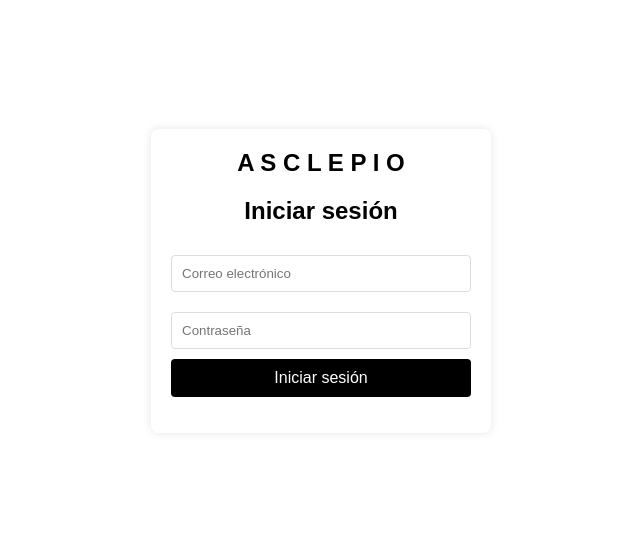
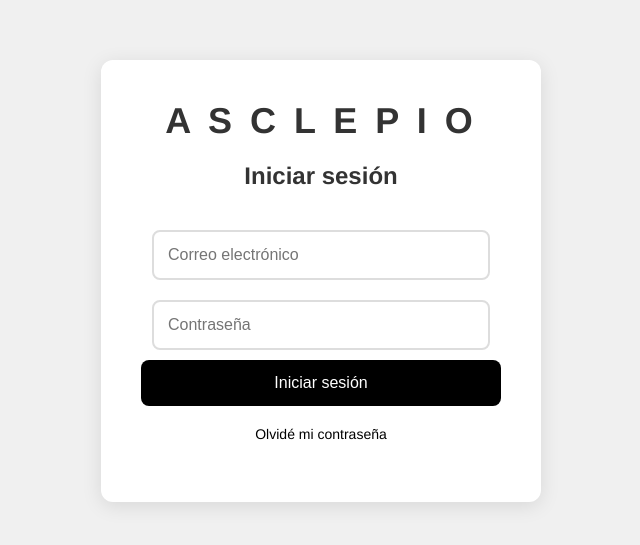
Before and after one commit to DIEGO3117683361/INICIARSESI-N, a plain HTML site: page index.html in a window 1280 px wide. Shown: the part 119-664 px from the top of the page, without its empty margins (319-959 px from the left). Drawn offline with Linux system fonts and the light colour scheme.

Commit message:
Update index.html

```diff
--- a/index.html
+++ b/index.html
@@ -6,56 +6,101 @@
     <title>Inicio de Sesión con Firebase</title>
     <style>
         body {
-            font-family: Arial, sans-serif;
+            font-family: 'Helvetica Neue', Arial, sans-serif;
             display: flex;
             justify-content: center;
             align-items: center;
             height: 100vh;
-            background-color: #fff;
+            background-color: #f0f0f0;
             margin: 0;
+            overflow: hidden;
         }
         .container {
-            background-color: #fff;
-            padding: 20px;
-            border-radius: 8px;
-            box-shadow: 0 0 10px rgba(0, 0, 0, 0.1);
-            width: 300px;
-            position: relative;
+            background-color: #ffffff;
+            padding: 40px;
+            border-radius: 12px;
+            box-shadow: 0 4px 20px rgba(0, 0, 0, 0.1);
+            width: 100%;
+            max-width: 360px;
             text-align: center;
+            opacity: 0;
+            animation: fadeIn 1s forwards 0.5s;
+        }
+        .logo {
+            font-size: 36px;
+            font-weight: bold;
+            margin-bottom: 20px;
+            letter-spacing: 4px;
+            color: #333;
         }
         h2 {
             margin-top: 0;
-            color: #000;
-        }
-        .logo {
+            margin-bottom: 30px;
+            color: #333;
             font-size: 24px;
-            font-weight: bold;
-            margin-bottom: 20px;
         }
         input[type="text"], input[type="password"] {
-            width: 100%;
-            padding: 10px;
+            width: calc(100% - 22px);
+            padding: 14px;
             margin: 10px 0;
-            border: 1px solid #ddd;
-            border-radius: 4px;
+            border: 2px solid #ddd;
+            border-radius: 8px;
             box-sizing: border-box;
+            font-size: 16px;
+            transition: border-color 0.3s, transform 0.3s;
+        }
+        input[type="text"]:focus, input[type="password"]:focus {
+            border-color: #000;
+            outline: none;
+            transform: scale(1.05);
         }
         button {
             width: 100%;
-            padding: 10px;
+            padding: 14px;
             border: none;
-            border-radius: 4px;
+            border-radius: 8px;
             background-color: #000;
             color: #fff;
             font-size: 16px;
             cursor: pointer;
-            transition: background-color 0.3s;
+            transition: background-color 0.3s, transform 0.3s;
+            position: relative;
+            overflow: hidden;
         }
         button:hover {
             background-color: #333;
+            transform: translateY(-3px);
+        }
+        button:before {
+            content: '';
+            position: absolute;
+            top: 50%;
+            left: 50%;
+            width: 300%;
+            height: 300%;
+            background: rgba(255, 255, 255, 0.15);
+            transform: translate(-50%, -50%) scale(0);
+            transition: transform 0.5s;
+        }
+        button:hover:before {
+            transform: translate(-50%, -50%) scale(1);
+        }
+        .forgot-password {
+            margin-top: 20px;
+            font-size: 14px;
+        }
+        .forgot-password a {
+            color: #000;
+            text-decoration: none;
+            transition: color 0.3s;
+        }
+        .forgot-password a:hover {
+            color: #333;
         }
         .message {
             color: red;
+            margin-top: 20px;
+            animation: slideUp 0.5s;
         }
         .overlay {
             display: none;
@@ -64,15 +109,64 @@
             left: 0;
             width: 100%;
             height: 100%;
-            background-color: #000;
+            background-color: rgba(0, 0, 0, 0.9);
             color: #fff;
             justify-content: center;
             align-items: center;
+            flex-direction: column;
             transition: opacity 1s;
         }
         .overlay.show {
             display: flex;
             opacity: 1;
+        }
+        .welcome-message {
+            font-size: 24px;
+            margin-bottom: 20px;
+            animation: slideLeft 1s forwards;
+        }
+        @keyframes slideLeft {
+            from {
+                transform: translateX(100%);
+                opacity: 0;
+            }
+            to {
+                transform: translateX(0);
+                opacity: 1;
+            }
+        }
+        @keyframes fadeIn {
+            from {
+                opacity: 0;
+                transform: scale(0.95);
+            }
+            to {
+                opacity: 1;
+                transform: scale(1);
+            }
+        }
+        @keyframes slideUp {
+            from {
+                transform: translateY(100%);
+                opacity: 0;
+            }
+            to {
+                transform: translateY(0);
+                opacity: 1;
+            }
+        }
+        @keyframes expand {
+            from {
+                transform: scale(0.8);
+                opacity: 0;
+            }
+            to {
+                transform: scale(1);
+                opacity: 1;
+            }
+        }
+        .container, .overlay {
+            animation: expand 0.5s forwards;
         }
     </style>
 </head>
@@ -83,16 +177,21 @@
         <input type="text" id="login-email" placeholder="Correo electrónico">
         <input type="password" id="login-password" placeholder="Contraseña">
         <button onclick="login()">Iniciar sesión</button>
+        <div class="forgot-password">
+            <a href="#" onclick="resetPassword()">Olvidé mi contraseña</a>
+        </div>
         <p class="message" id="login-message"></p>
     </div>
 
     <!-- Contenedor para la animación de desvanecimiento -->
-    <div id="overlay" class="overlay"></div>
+    <div id="overlay" class="overlay">
+        <div class="welcome-message">Bienvenido</div>
+    </div>
 
     <!-- Agrega el script de Firebase -->
     <script type="module">
         import { initializeApp } from "https://www.gstatic.com/firebasejs/9.6.0/firebase-app.js";
-        import { getAuth, signInWithEmailAndPassword } from "https://www.gstatic.com/firebasejs/9.6.0/firebase-auth.js";
+        import { getAuth, signInWithEmailAndPassword, sendPasswordResetEmail } from "https://www.gstatic.com/firebasejs/9.6.0/firebase-auth.js";
 
         // Tu configuración de Firebase
         const firebaseConfig = {
@@ -119,13 +218,36 @@
             signInWithEmailAndPassword(auth, email, password)
                 .then((userCredential) => {
                     // Mostrar la animación de desvanecimiento
+                    document.querySelector('.container').style.transform = 'scale(0.95)';
                     document.querySelector('.container').style.opacity = '0';
                     setTimeout(() => {
                         overlay.classList.add('show');
                         setTimeout(() => {
-                            window.location.href = 'https://sites.google.com/view/asclepiomiembros/p%C3%A1gina-principal'; // Redirige a una página de bienvenida
-                        }, 1000); // Tiempo para el desvanecimiento
+                            overlay.querySelector('.welcome-message').style.display = 'block';
+                            setTimeout(() => {
+                                window.location.href = 'https://sites.google.com/view/asclepiomiembros/p%C3%A1gina-principal'; // Redirige a una página de bienvenida
+                            }, 1500); // Tiempo para el desvanecimiento
+                        }, 500); // Tiempo para el desvanecimiento de la pantalla
                     }, 1000); // Tiempo para el desvanecimiento de la pantalla
+                })
+                .catch((error) => {
+                    messageElement.textContent = `Error: ${error.message}`;
+                });
+        }
+
+        // Función para enviar correo de restablecimiento de contraseña
+        window.resetPassword = function() {
+            const email = document.getElementById('login-email').value;
+            const messageElement = document.getElementById('login-message');
+
+            if (!email) {
+                messageElement.textContent = "Por favor, ingrese su correo electrónico.";
+                return;
+            }
+
+            sendPasswordResetEmail(auth, email)
+                .then(() => {
+                    messageElement.textContent = "Se ha enviado un correo para restablecer la contraseña.";
                 })
                 .catch((error) => {
                     messageElement.textContent = `Error: ${error.message}`;
```
